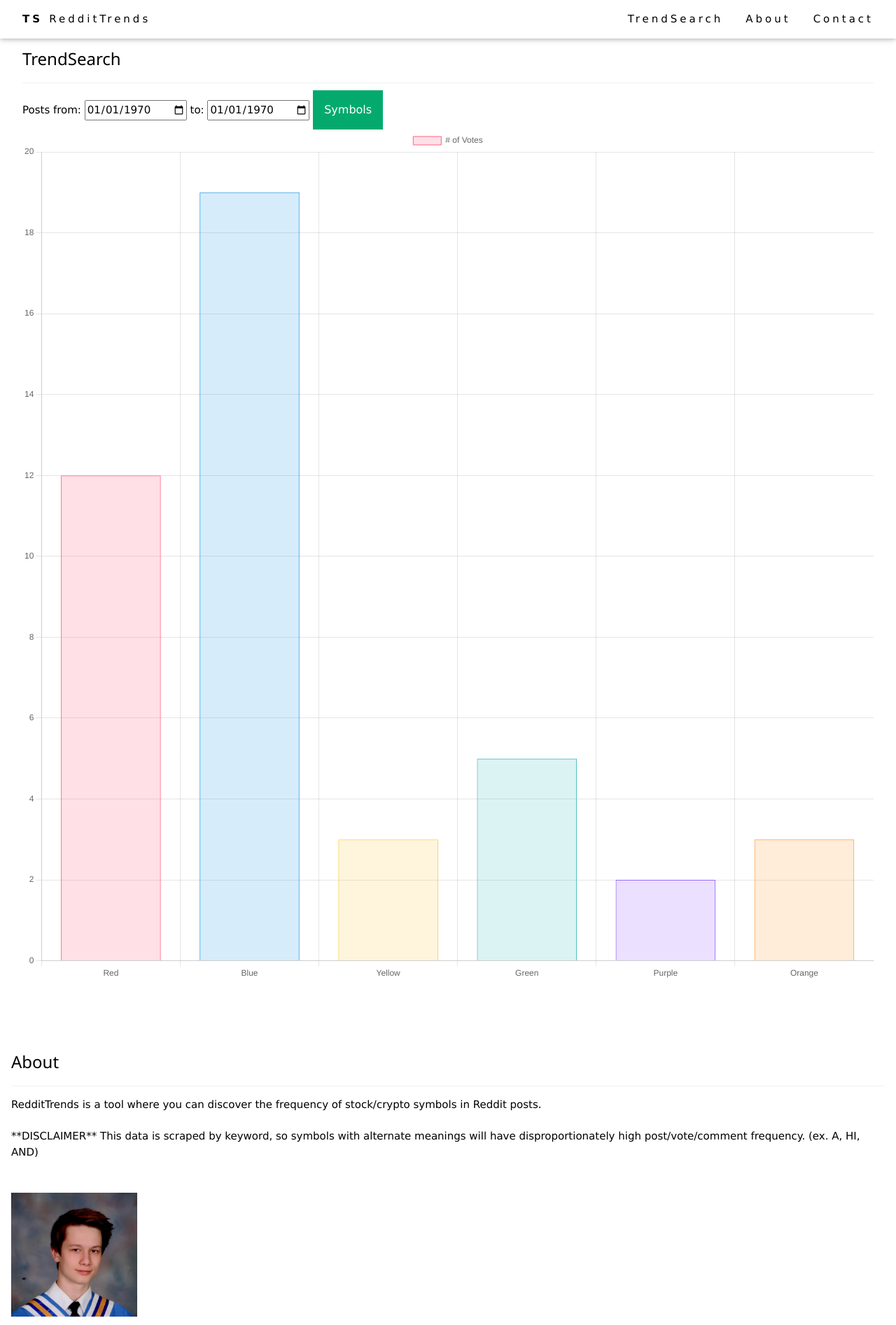
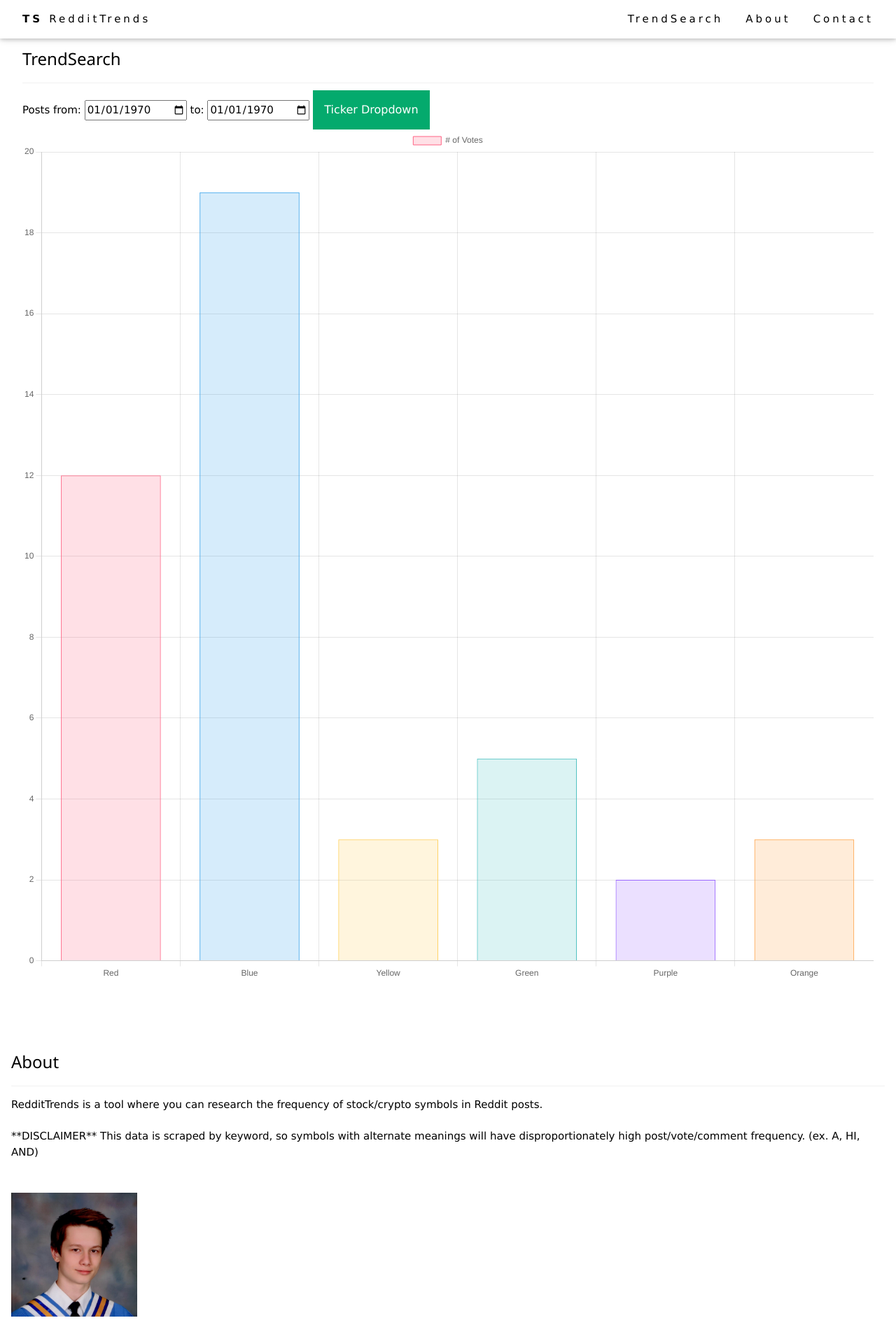
Before and after one commit to matthewvb77/TheSpatula, a Flask app: page / in a window 1280 px wide. Shown: the top 1893 px of the page at 70% size. Run offline with Flask 2, Linux system fonts and the light colour scheme; some libraries are stand-ins or nearby versions.

Commit message:
minor wording changes

```diff
--- a/Flask_App/templates/index.html
+++ b/Flask_App/templates/index.html
@@ -36,7 +36,7 @@
       <label for="end">to:</label>
       <input type="date" id="end" name="date-end" value="1970-01-01" min="2010-01-01">
       <div class="dropdown">
-        <button onclick="showDropdown()" class="dropbtn">Symbols</button>
+        <button onclick="showDropdown()" class="dropbtn">Ticker Dropdown</button>
         <div id="myDropdown" class="dropdown-content">
           <input type="text" placeholder="Search.." id="myInput" onkeyup="filterFunction()">
           <a href="#test1">test1</a>
@@ -45,7 +45,7 @@
         </div>
       </div>
     </form>
-    <canvas id="chart" width="400" height="400"></canvas>
+    <canvas id="chart" width="200" height="200"></canvas>
     <script>
       const ctx = document.getElementById('chart').getContext('2d');
       const myChart = new Chart(ctx, {
@@ -89,7 +89,7 @@
   <!-- About Section -->
   <div class="w3-container w3-padding-32" id="about">
     <h3 class="w3-border-bottom w3-border-light-grey w3-padding-16">About</h3>
-    <p> RedditTrends is a tool where you can discover the frequency of stock/crypto symbols in Reddit posts.
+    <p> RedditTrends is a tool where you can research the frequency of stock/crypto symbols in Reddit posts.
       <br>
       <br> **DISCLAIMER** This data is scraped by keyword, so symbols with alternate meanings will have disproportionately high post/vote/comment frequency. (ex. A, HI, AND)
     </p>
```
